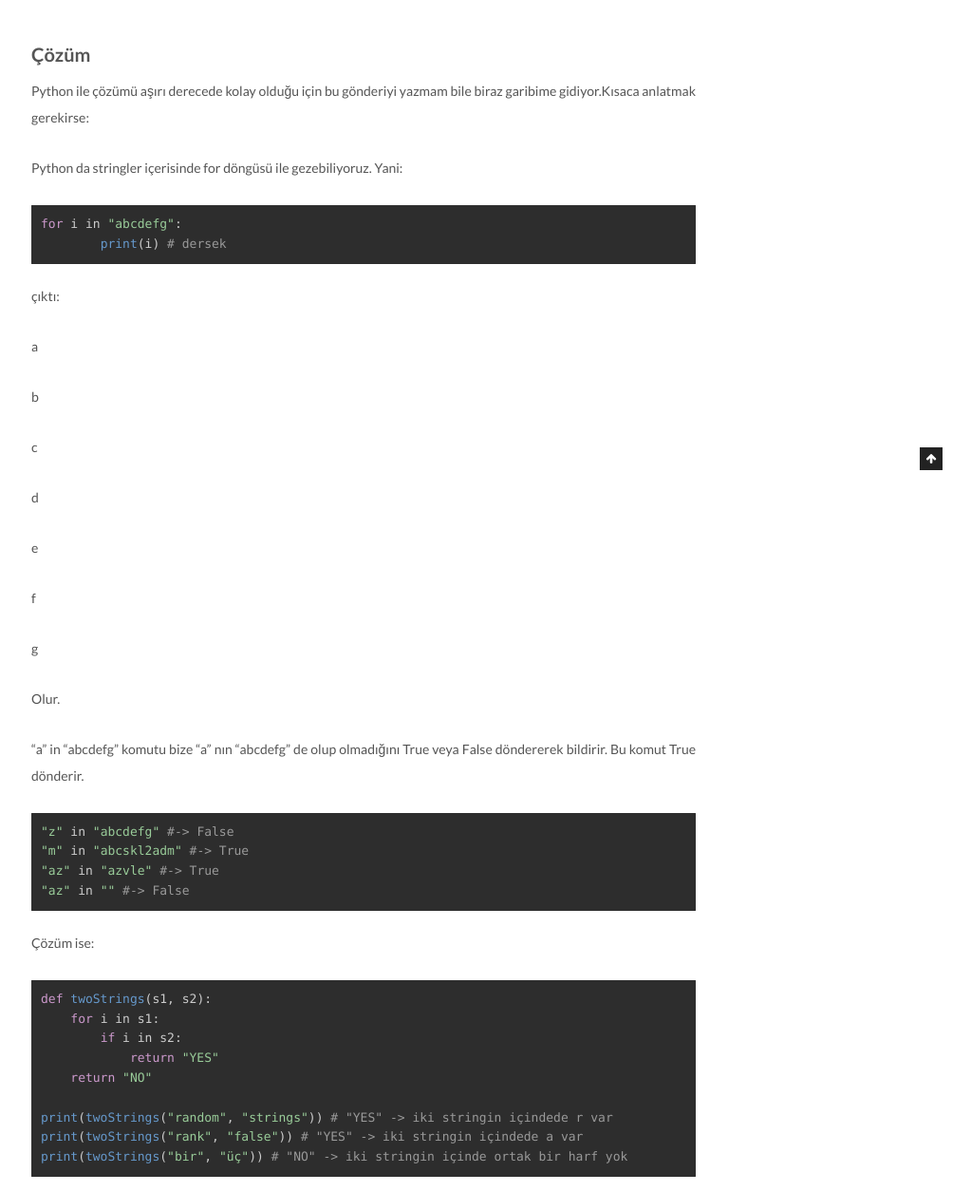
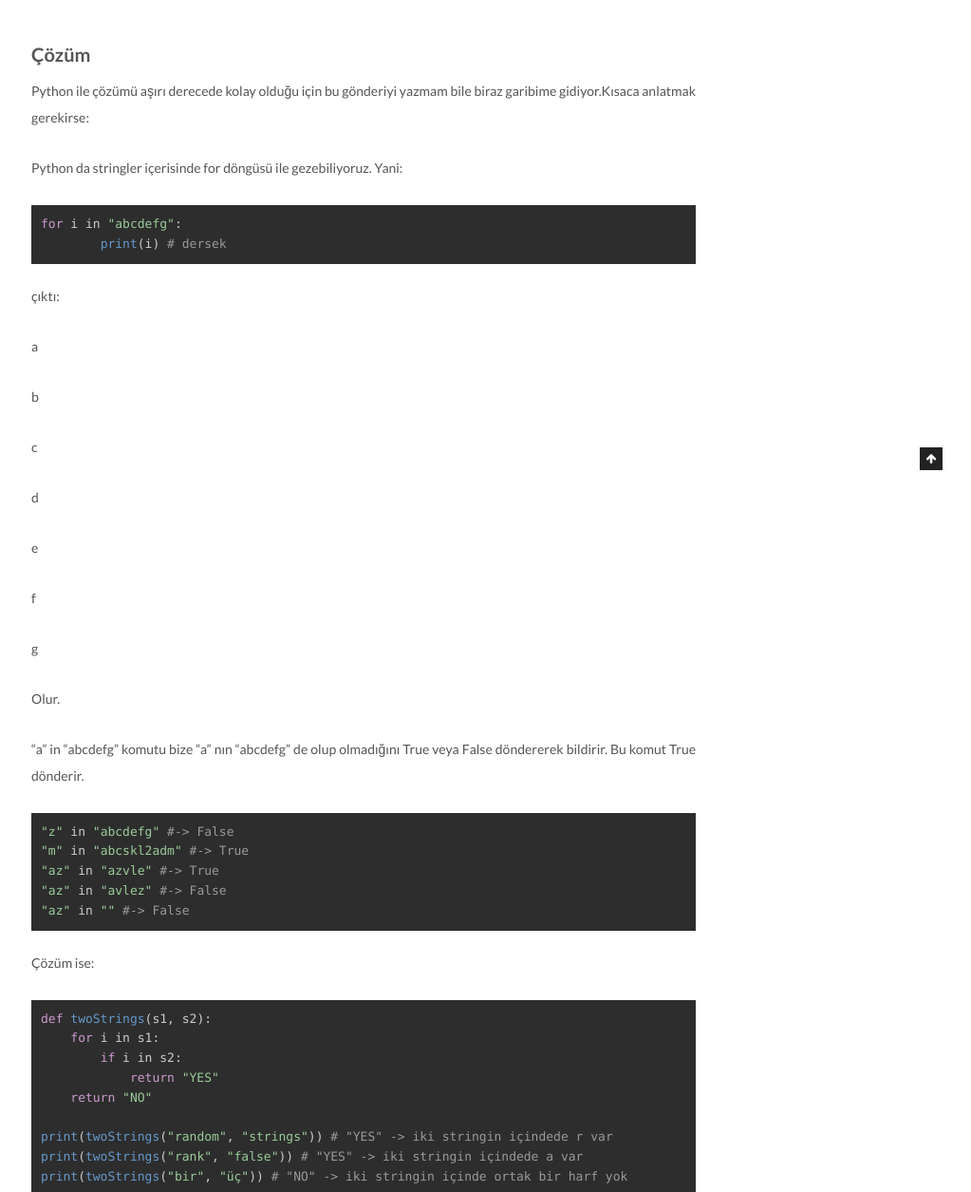
Before and after one commit to sergenp/sergenp.github.io, a Jekyll site: the page built from _posts/2018-11-29-hackerrank-two-strings.md, in a window 1280 px wide, cut to the strip 505-1760 px from the top of the page. Shown: the whole strip at 95% size, without its empty margins (257-1280 px from the left). Built offline with Jekyll 4.4.1, drawn with Linux system fonts in a browser that asks for light colours; a script that is not in the unit is left out.

Commit message:
Create 2018-11-29-hackerrank-two-strings.md

```diff
--- a/_posts/2018-11-29-hackerrank-two-strings.md
+++ b/_posts/2018-11-29-hackerrank-two-strings.md
@@ -43,6 +43,7 @@ Olur.
 "z" in "abcdefg" #-> False
 "m" in "abcskl2adm" #-> True
 "az" in "azvle" #-> True
+"az" in "avlez" #-> False
 "az" in "" #-> False
 {% endhighlight %}
 
```
